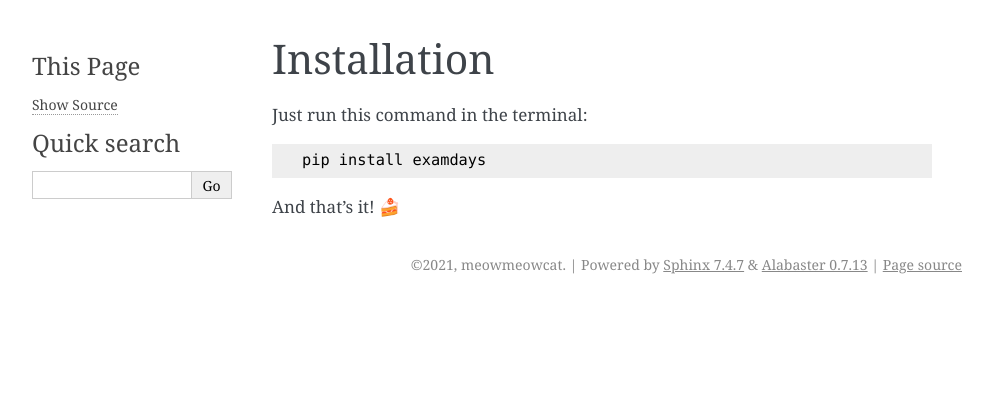
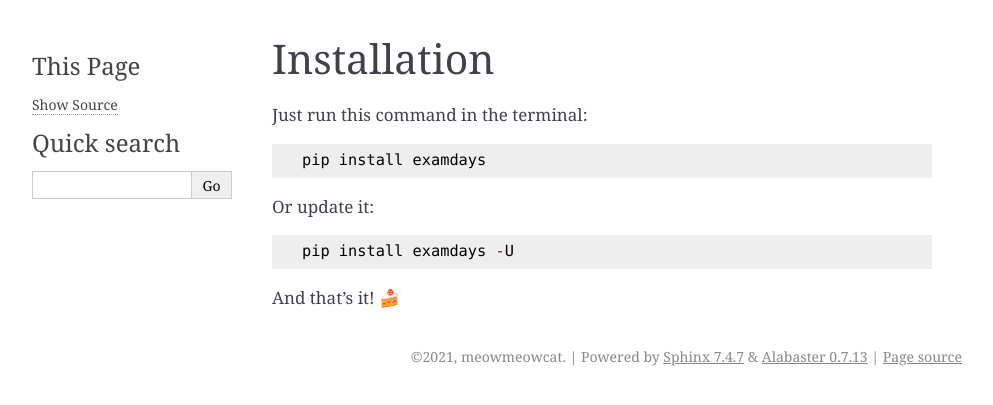
Before and after one commit to dukecat0/examdays, a Sphinx documentation site: the page built from docs/source/installation.rst, in a window 1280 px wide. Shown: the top 405 px of the page, without its empty margins (148-1141 px from the left). Built offline with Sphinx 7.4.7, drawn with Linux system fonts in a browser that asks for light colours.

Commit message:
Update docs

```diff
--- a/docs/source/installation.rst
+++ b/docs/source/installation.rst
@@ -8,4 +8,10 @@ Just run this command in the terminal:
 
    pip install examdays
 
+Or update it:
+
+.. code-block::
+
+   pip install examdays -U
+
 And that's it! 🍰
```
